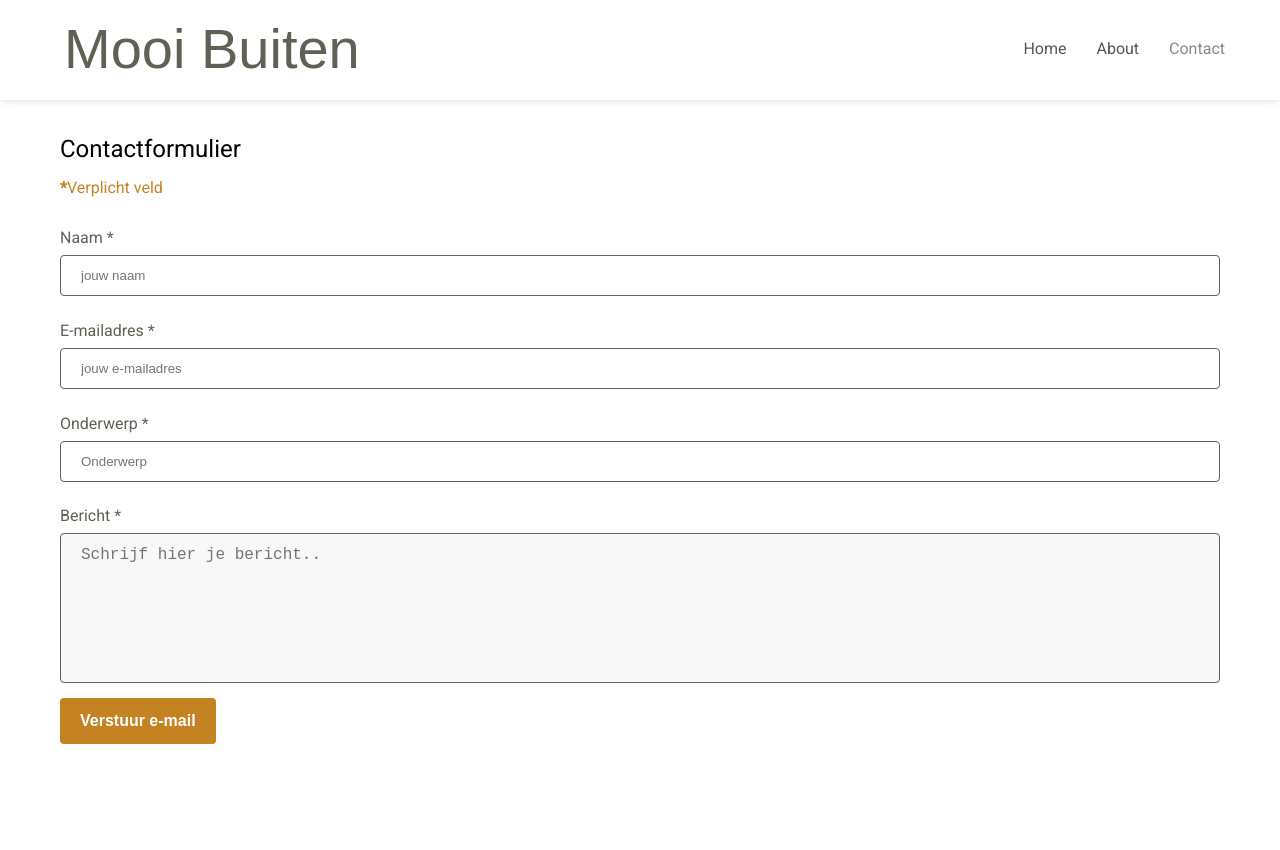
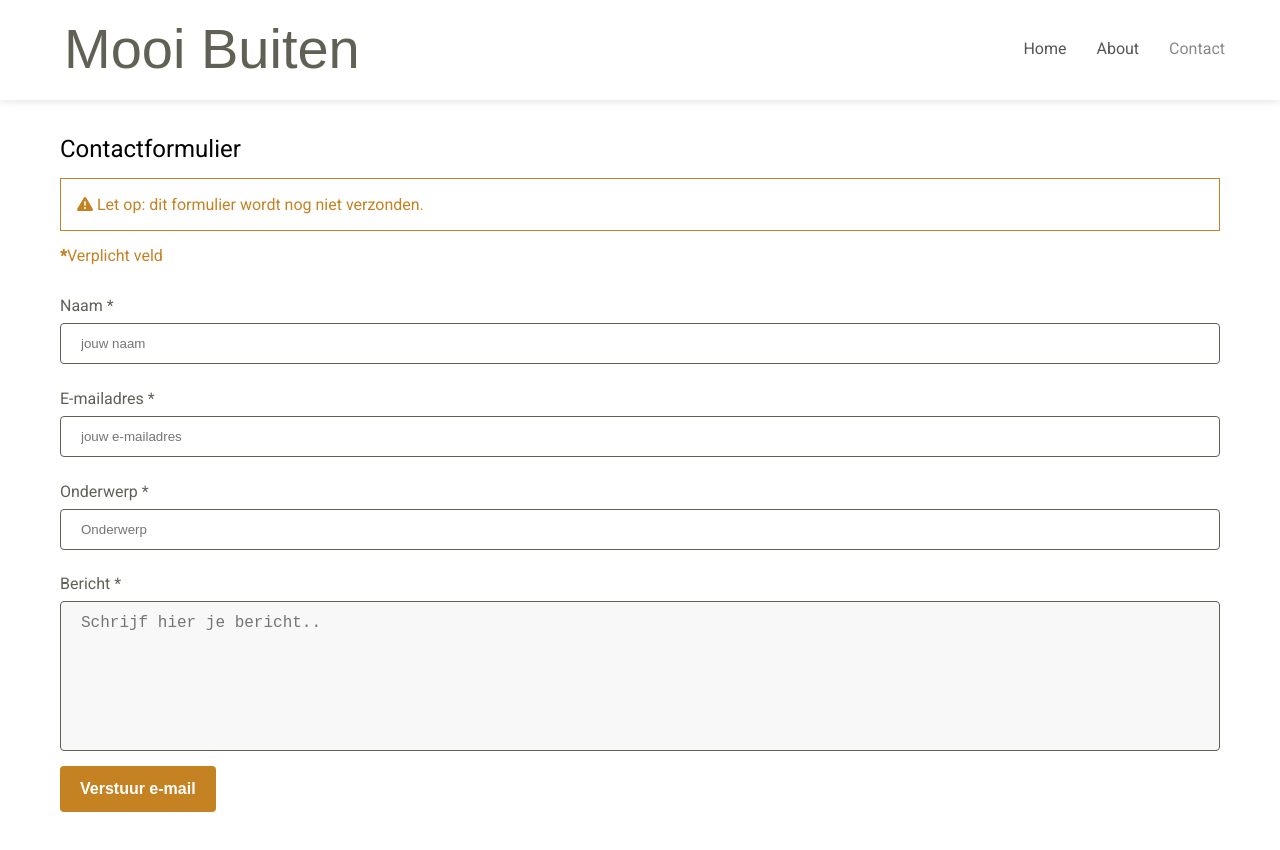
Before and after one commit to Mees100/mooi-buiten, a Next.js app: page /contact in a window 1280 px wide. Shown: the top 850 px of the page. Built offline with nearby package versions, Linux system fonts and the light colour scheme; a web font is replaced by a local one.

Commit message:
feat: add alert warning

```diff
--- a/src/app/contact/page.tsx
+++ b/src/app/contact/page.tsx
@@ -2,6 +2,8 @@
 import Form from "next/form";
 import styles from "./Contact.module.scss";
 import { useForm, SubmitHandler } from "react-hook-form";
+import { FontAwesomeIcon } from "@fortawesome/react-fontawesome";
+import { faExclamationTriangle } from "@fortawesome/free-solid-svg-icons";
 
 type Inputs = {
   fname: string;
@@ -26,6 +28,10 @@ export default function Contact() {
         <div className={styles.contactForm}>
           <Form action="/search" onSubmit={handleSubmit(onSubmit)}>
             <h1>Contactformulier</h1>
+            <div className="alert warning">
+              <FontAwesomeIcon icon={faExclamationTriangle} /> Let op: dit
+              formulier wordt nog niet verzonden.
+            </div>
             <div className={styles.controlLabelstar}>
               <strong>*</strong>
               Verplicht veld
--- a/src/app/globals.scss
+++ b/src/app/globals.scss
@@ -1,4 +1,5 @@
 @import "styles/variables";
+@import "styles/alerts";
 
 html,
 body {
--- a/src/app/styles/_variables.scss
+++ b/src/app/styles/_variables.scss
@@ -2,6 +2,7 @@ $primary-color: #d8d0c4;
 $quote-color: #41753b;
 $primary-font-color: #616055;
 $btn-submit: #c58223;
+$warning: #c58223;
 $dark-bg: #3b3955;
 $btn-bg: $dark-bg;
 $nav-height: 6rem;
--- /dev/null
+++ b/src/app/styles/alerts.scss
@@ -0,0 +1,9 @@
+.alert {
+  padding: 1rem;
+  border: 1px solid;
+
+  &.warning {
+    border-color: $warning;
+    color: $warning;
+  }
+}
```
